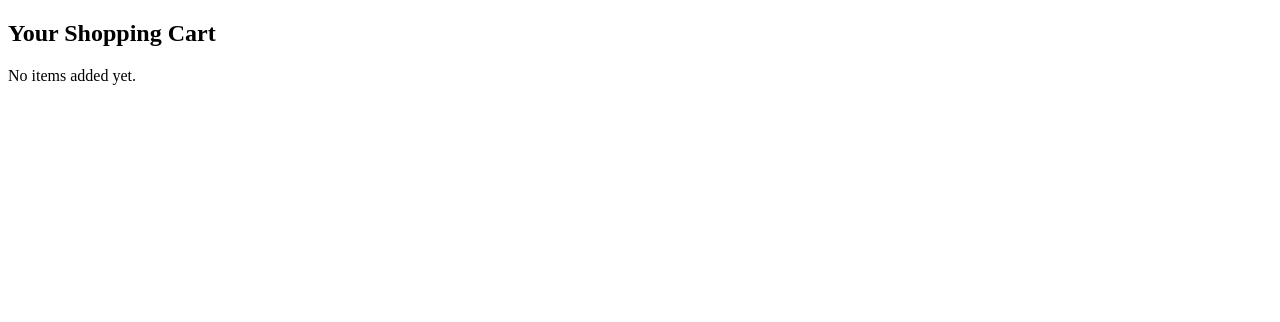
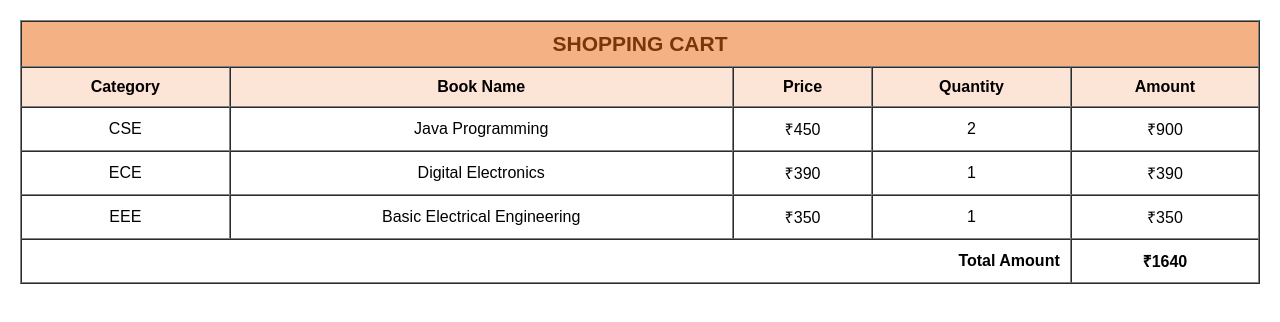
Before and after one commit to Riya-Chaudhary07/Bookstore, a plain HTML site: page cart.html in a window 1280 px wide. Drawn offline with Linux system fonts and the light colour scheme.

Commit message:
Update cart.html

```diff
--- a/cart.html
+++ b/cart.html
@@ -1,7 +1,58 @@
 <!DOCTYPE html>
 <html>
-<body>
-    <h2>Your Shopping Cart</h2>
-    <p>No items added yet.</p>
+<head>
+    <title>Shopping Cart</title>
+</head>
+<body style="margin:20px; font-family:Arial;">
+<table width="100%"
+       border="1"
+       cellspacing="0"
+       cellpadding="10">
+    <tr style="background-color:#F4B183;">
+        <td colspan="5" align="center">
+            <b style="font-size:21px; color:#7A3508;">
+                SHOPPING CART
+            </b>
+        </td>
+    </tr>
+    <tr style="background-color:#FCE4D6;"
+        align="center">
+        <th>Category</th>
+        <th>Book Name</th>
+        <th>Price</th>
+        <th>Quantity</th>
+        <th>Amount</th>
+    </tr>
+    <tr align="center">
+        <td>CSE</td>
+        <td>Java Programming</td>
+        <td>₹450</td>
+        <td>2</td>
+        <td>₹900</td>
+    </tr>
+    <tr align="center">
+        <td>ECE</td>
+        <td>Digital Electronics</td>
+        <td>₹390</td>
+        <td>1</td>
+        <td>₹390</td>
+    </tr>
+    <tr align="center">
+        <td>EEE</td>
+        <td>Basic Electrical Engineering</td>
+        <td>₹350</td>
+        <td>1</td>
+        <td>₹350</td>
+    </tr>
+    <tr>
+        <td colspan="4"
+            align="right">
+            <b>Total Amount</b>
+        </td>
+        <td align="center">
+            <b>₹1640</b>
+        </td>
+    </tr>
+</table>
 </body>
 </html>
```
